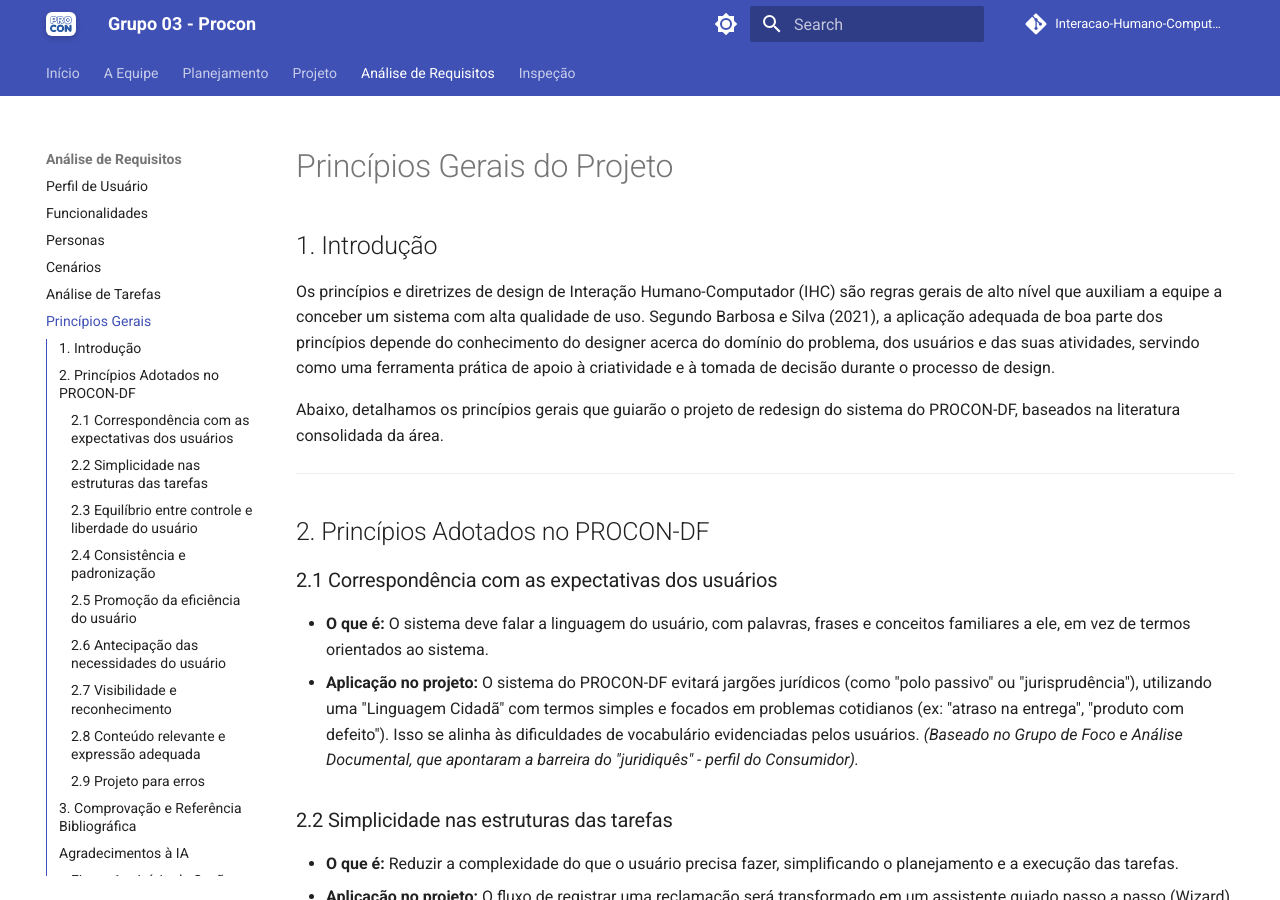
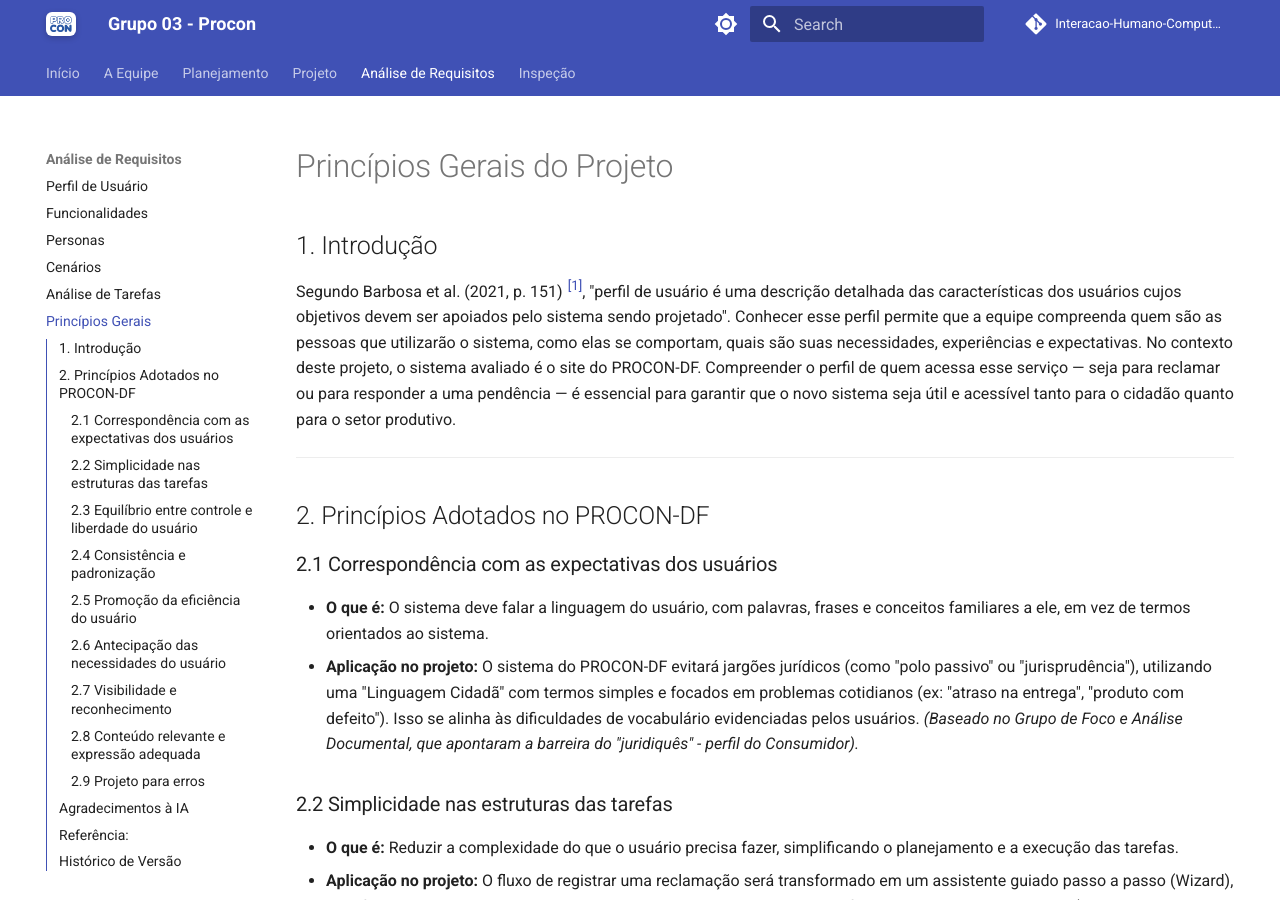
Before and after one commit to Interacao-Humano-Computador/2026.1-Grupo03, an MkDocs documentation site: the page built from docs/analise-requisitos/principios-gerais.md, in a window 1280 px wide and 900 px high. Built offline with MkDocs 1.6.1 and Material for MkDocs 9.7.7, drawn with Linux system fonts in a browser that asks for light colours; comment, search, counter and statistics services are not loaded; some of the changed text lies outside the part shown.

Commit message:
docs: documentar processo de design de Mayhew, adicionar verificação da etapa 3 e criar páginas de princípios e metas.

```diff
--- a/docs/analise-requisitos/principios-gerais.md
+++ b/docs/analise-requisitos/principios-gerais.md
@@ -1,9 +1,8 @@
 # Princípios Gerais do Projeto
 
 ## 1. Introdução
-Os princípios e diretrizes de design de Interação Humano-Computador (IHC) são regras gerais de alto nível que auxiliam a equipe a conceber um sistema com alta qualidade de uso. Segundo Barbosa e Silva (2021), a aplicação adequada de boa parte dos princípios depende do conhecimento do designer acerca do domínio do problema, dos usuários e das suas atividades, servindo como uma ferramenta prática de apoio à criatividade e à tomada de decisão durante o processo de design.
-
-Abaixo, detalhamos os princípios gerais que guiarão o projeto de redesign do sistema do PROCON-DF, baseados na literatura consolidada da área.
+Segundo Barbosa et al. (2021, p. 151) <sup><a href="#figura1">[1]</a></sup>, "perfil de usuário é uma descrição detalhada das características dos usuários cujos objetivos devem ser apoiados pelo sistema sendo projetado". Conhecer esse perfil permite que a equipe compreenda quem são as pessoas que utilizarão o sistema, como elas se comportam, quais são suas necessidades, experiências e expectativas.
+No contexto deste projeto, o sistema avaliado é o site do PROCON-DF. Compreender o perfil de quem acessa esse serviço — seja para reclamar ou para responder a uma pendência — é essencial para garantir que o novo sistema seja útil e acessível tanto para o cidadão quanto para o setor produtivo.
 
 ---
 
@@ -47,26 +46,29 @@
 
 ---
 
-## 3. Comprovação e Referência Bibliográfica
-Conforme exigência do **Item 11 e 12** da verificação da Etapa 3, abaixo consta a referência teórica que fundamenta os princípios gerais de projeto adotados.
 
 ## Agradecimentos à IA
 
-Agradecimento ao **ChatGpt** pela ajuda na estruturação deste documento.
+Agradecimento ao **Gemini** pela ajuda na estruturação deste documento.
 
-**Referência:**
+## Referência:
 > BARBOSA, Simone D. J.; SILVA, Bruno S. da; SILVEIRA, Milene S.; GASPARINI, Isabela; DARIN, Ticianne; BARBOSA, Gabriel D. J. *Interação Humano-Computador e Experiência do Usuário*. 1. ed. Rio de Janeiro: Autopublicação, 2021. (Capítulo 10: Princípios e Diretrizes para o Design de IHC, Seção 10.2).
 
-### Figura 1 – Início da Seção 10.2: Princípios e Diretrizes Gerais
 
-![Seção 10.2 do livro Barbosa e Silva](images/secao10-2.png)
-
-**Fonte:** BARBOSA et al. (2021, p. 252).
 
 ---
 
 ## Histórico de Versão
 | Versão | Data | Descrição | Autor(es) | Revisor(es) |
 | :--- | :--- | :--- | :--- | :--- |
+| 1.2 | 10/05/2026 | Correção das referências por imagem | Heitor Macedo Ricardo | Pedro Macedo |
 | 1.1 | 10/05/2026 | Adição das imagens na referencia e agradecimento a IA | Pedro Macedo | Heitor Macedo Ricardo |
 | 1.0 | 10/05/2026 | Criação dos Princípios Gerais de Projeto. | Heitor Macedo Ricardo | Pedro Macedo |
+
+<br>
+
+<div id="figura1" align="center">
+  <p>Figura 1 - Início da Seção 10.2: Princípios e Diretrizes Gerais</p>
+  <img src="../images/secao10-2.png" alt="Seção 10.2 do livro Barbosa e Silva">
+  <p><b>Fonte:</b> BARBOSA et al. (2021, p. 252).</p>
+</div>
--- a/mkdocs.yml
+++ b/mkdocs.yml
@@ -55,6 +55,7 @@
       - Análise de Sites: projeto/analise-sites.md
       - Lista de Verificação (Etapa 01): projeto/verificacao.md
       - Lista de Verificação (Etapa 02): projeto/verificacao-etapa2.md
+      - Lista de Verificação (Etapa 03): projeto/verificacao-etapa3.md
       - Ferramentas: projeto/ferramentas.md
       - Processo de Design: projeto/processo-design.md
       - Site Escolhido: projeto/site-escolhido.md
```
Also changed, not shown: docs/analise-requisitos/metas-usabilidade.md (+21 -16 lines), docs/projeto/processo-design.md (+32 -50 lines), docs/projeto/verificacao-etapa3.md (added, +25 -0 lines), docs/planejamento/images/processo-design/EngenhariadeMayhew1.png (added), docs/planejamento/images/processo-design/EngenhariadeMayhew2.png (added), docs/projeto/images/verificacao/VerificacaoHeitor-3-1.png (added), docs/projeto/images/verificacao/VerificacaoHeitor-3-2.png (added), docs/projeto/images/verificacao/VerificacaoHeitor-3-3.png (added), docs/projeto/images/verificacao/VerificacaoHeitor-3-4.png (added).
